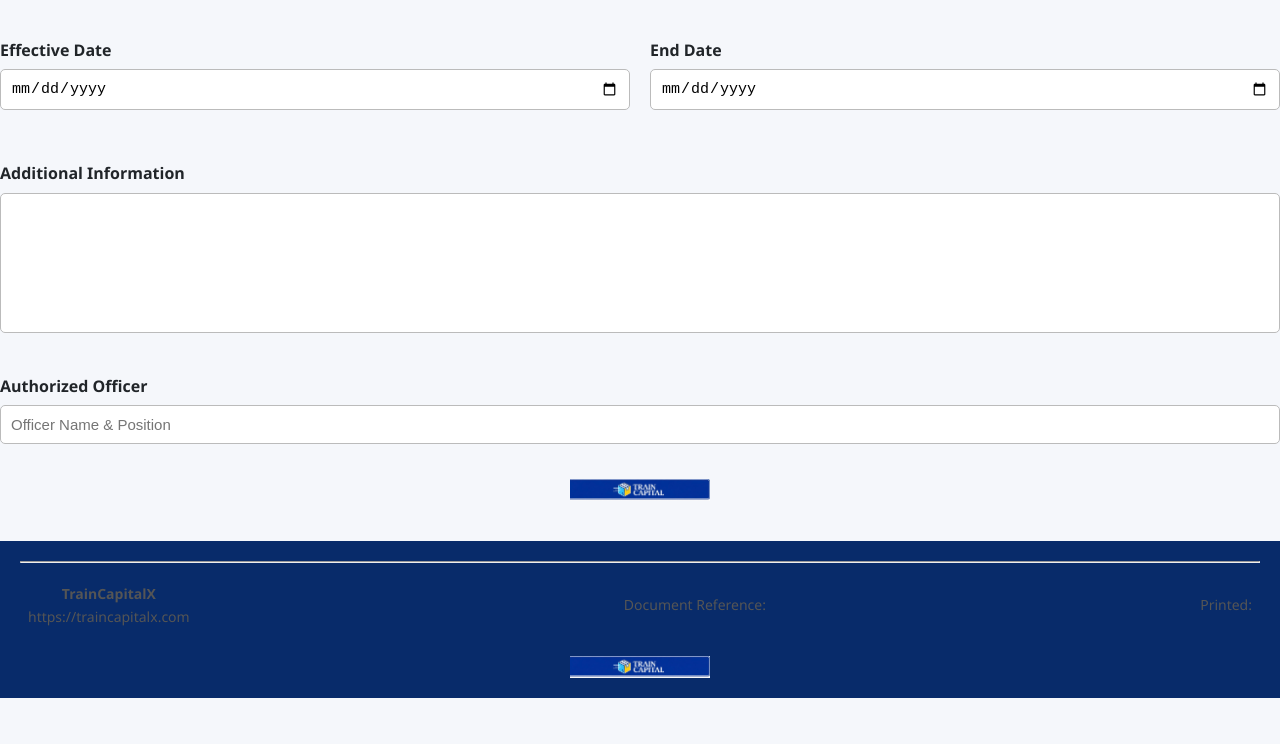
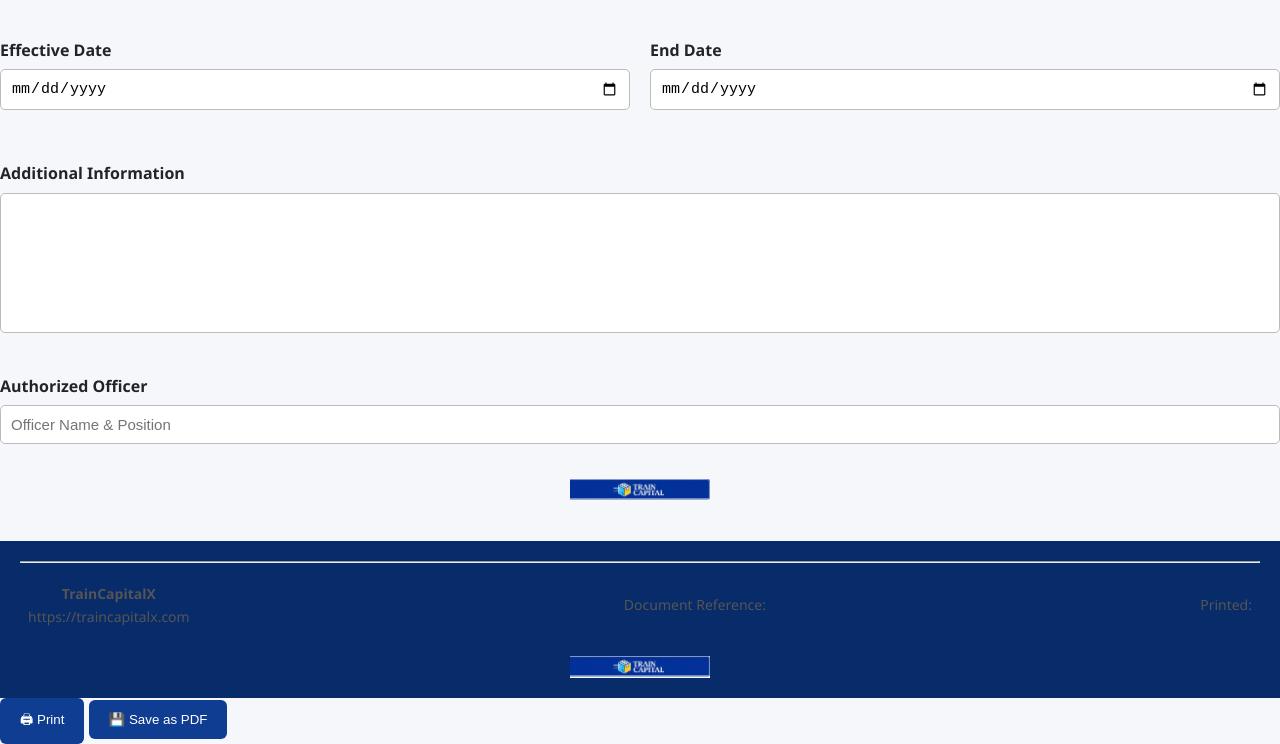
Before and after one commit to bitfurytech21-eng/traincapitalx-corporate-documents, a website: page templates/announcement.html in a window 1280 px wide. Shown: the part 1184-1928 px from the top of the page. Before the commit the page ends 1882 px from the top, so only its background shows below. Drawn offline with Linux system fonts and the light colour scheme.

Commit message:
Add print and save as PDF buttons
Added print and save as PDF buttons to the announcement template.

```diff
--- a/templates/announcement.html
+++ b/templates/announcement.html
@@ -123,7 +123,13 @@ document.getElementById("footer").innerHTML = data;
 });
 </script>
 
+<body>
+
 <script src="../assets/js/app.js"></script>
+<div class="print-controls">
+    <button onclick="window.print()">🖨 Print</button>
+    <button onclick="savePDF()">💾 Save as PDF</button>
+</div>
 
 </body>
 
```
